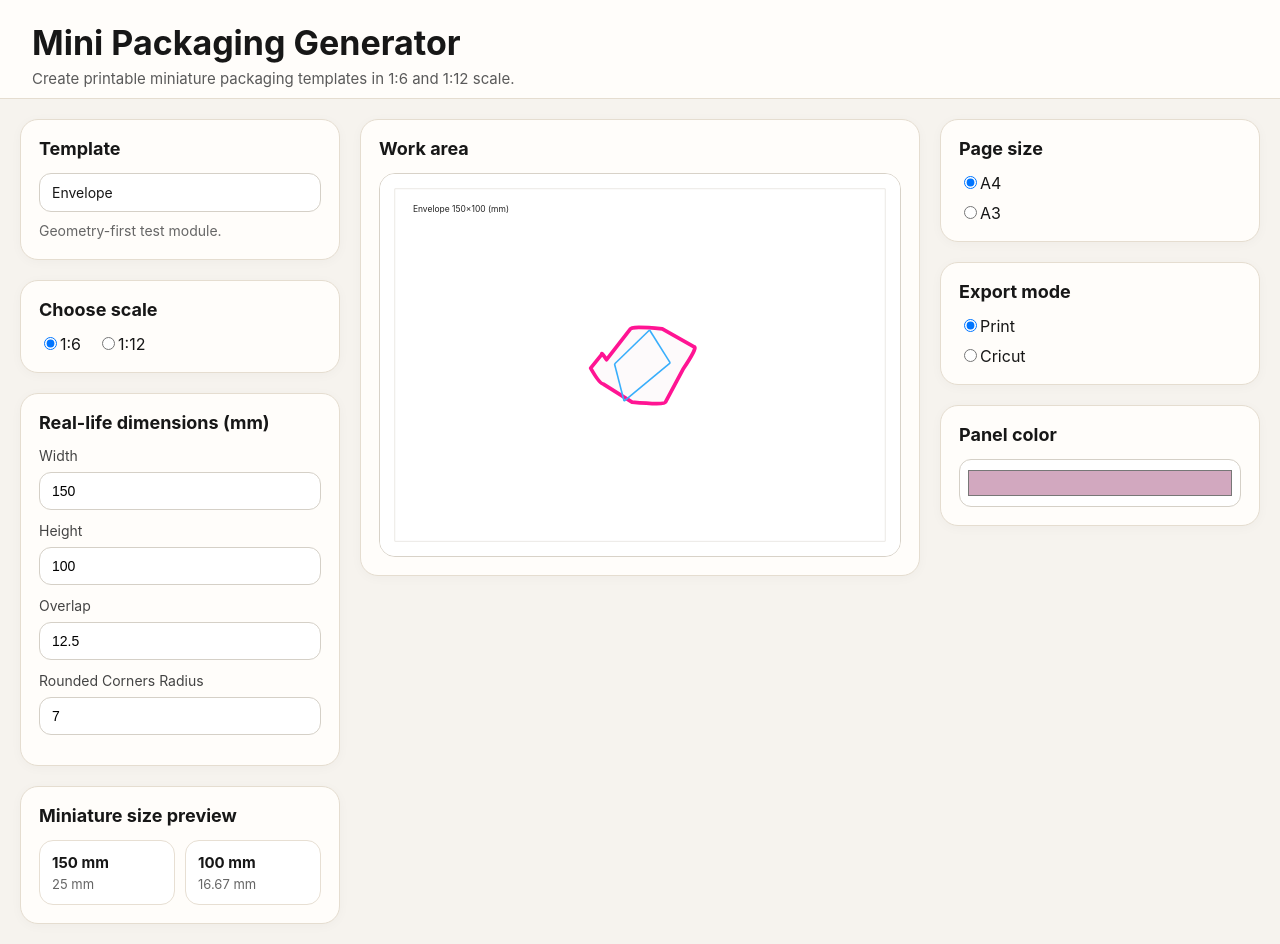
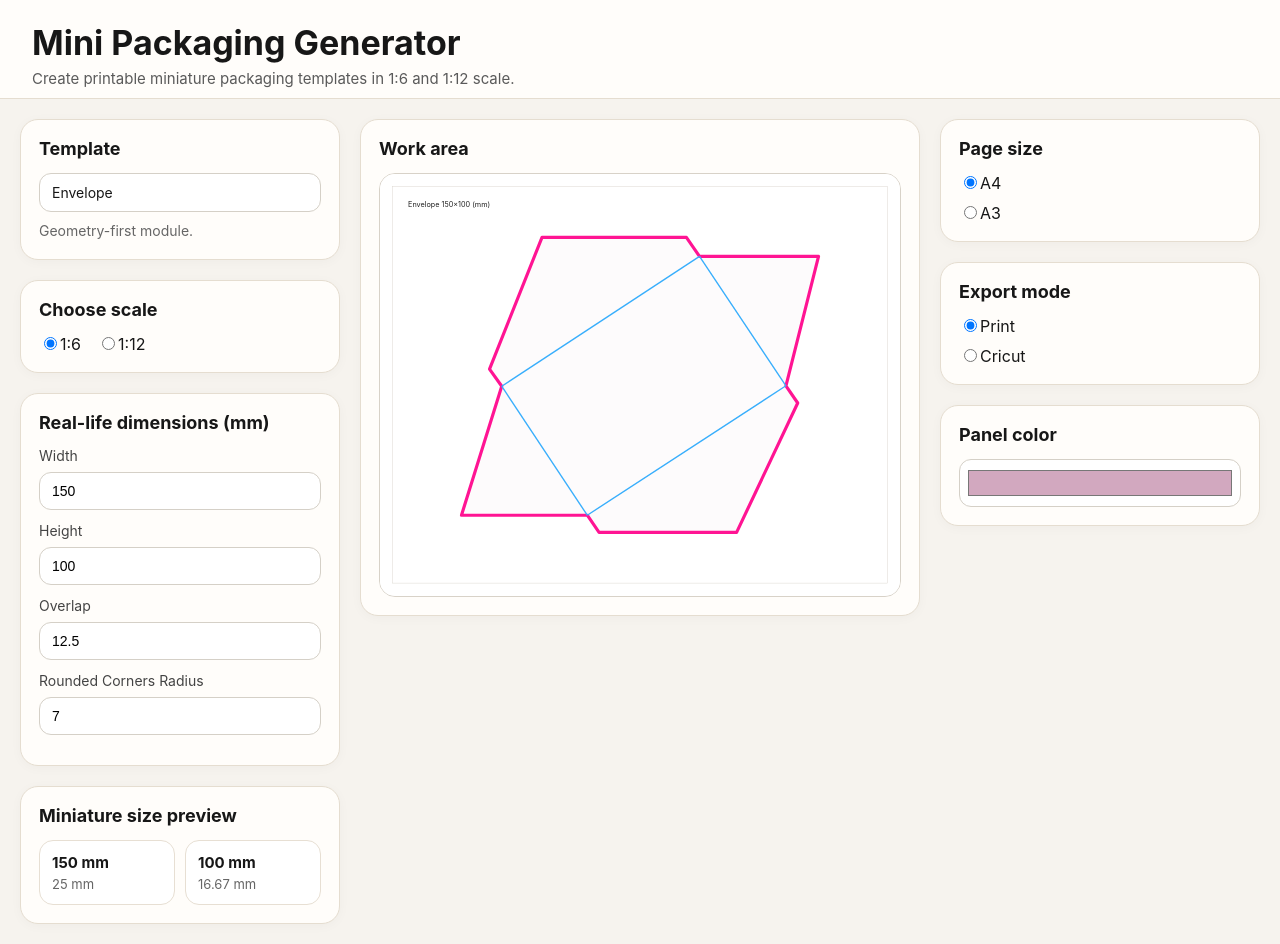
Before and after one commit to kspittrice/craftahub-mini-packaging-generator, a React (Vite) app: page / in a window 1280 px wide. Built offline with nearby package versions, Linux system fonts and the light colour scheme.

Commit message:
Update App.tsx

```diff
--- a/src/App.tsx
+++ b/src/App.tsx
@@ -3,6 +3,12 @@ import { useMemo, useState } from "react";
 type ScaleMode = "1:6" | "1:12";
 type PageSize = "A4" | "A3";
 type ExportMode = "print" | "cricut";
+
+type Pt = { x: number; y: number };
+
+function pt(x: number, y: number): Pt {
+  return { x, y };
+}
 
 function scaleDivisor(scale: ScaleMode) {
   return scale === "1:6" ? 6 : 12;
@@ -16,93 +22,120 @@ function clamp(value: number, min: number, max: number) {
   return Math.min(max, Math.max(min, value));
 }
 
-type Pt = { x: number; y: number };
-
-function pt(x: number, y: number): Pt {
-  return { x, y };
+function line(a: Pt, b: Pt) {
+  return `M ${a.x} ${a.y} L ${b.x} ${b.y}`;
 }
 
-function line(a: Pt, b: Pt) {
-  return `M ${a.x} ${a.y} L ${b.x} ${b.y}`;
+function polyline(points: Pt[]) {
+  return points.map((p, i) => `${i === 0 ? "M" : "L"} ${p.x} ${p.y}`).join(" ");
 }
 
 function EnvelopeGeometry({
   width,
   height,
   overlap,
-  radius,
   fill,
 }: {
   width: number;
   height: number;
   overlap: number;
-  radius: number;
   fill: string;
 }) {
-  const W = clamp(width, 100, 260);
-  const H = clamp(height, 70, 180);
-  const O = clamp(overlap, 6, W * 0.14);
-  const R = clamp(radius, 0, 18);
+  const W = clamp(width, 80, 260);
+  const H = clamp(height, 50, 180);
+  const O = clamp(overlap, 0, 30);
 
-  const pageW = 980;
-  const pageH = 720;
+  // Reference points taken from the user's provided 150x100 screenshot
+  // and then scaled to current width/height.
+  const refW = 150;
+  const refH = 100;
 
-  const cx = 505;
-  const cy = 360;
+  // Bounding box of the screenshot geometry
+  const minX = 231;
+  const minY = 279;
+  const maxX = 1020;
+  const maxY = 931;
 
-  const p1 = { x: cx - W * 0.52, y: cy - H * 0.10 };
-  const p2 = { x: cx - W * 0.22, y: cy - H * 0.68 };
-  const p3 = { x: cx + W * 0.18, y: cy - H * 0.68 };
-  const p4 = { x: cx + W * 0.58, y: cy - H * 0.34 };
-  const p5 = { x: cx + W * 0.44, y: cy + H * 0.08 };
-  const p6 = { x: cx + W * 0.22, y: cy + H * 0.70 };
-  const p7 = { x: cx - W * 0.20, y: cy + H * 0.70 };
-  const p8 = { x: cx - W * 0.56, y: cy + H * 0.36 };
-  const p9 = { x: cx - W * 0.72, y: cy + H * 0.06 };
-  const p10 = { x: cx - W * 0.58, y: cy - H * 0.20 };
+  const sx = W / refW;
+  const sy = H / refH;
 
-  const blueA = { x: cx - W * 0.42, y: cy - H * 0.02 };
-  const blueB = { x: cx + W * 0.02, y: cy - H * 0.66 };
-  const blueC = { x: cx + W * 0.28, y: cy - H * 0.04 };
-  const blueD = { x: cx - W * 0.30, y: cy + H * 0.68 };
+  const offsetX = 180;
+  const offsetY = 140;
 
-  const outerPath = `
-    M ${p1.x} ${p1.y}
-    L ${p2.x} ${p2.y}
-    Q ${p2.x + R * 0.2} ${p2.y - R * 0.8} ${p3.x} ${p3.y}
-    L ${p4.x} ${p4.y}
-    Q ${p4.x + R * 1.0} ${p4.y} ${p5.x} ${p5.y}
-    L ${p6.x} ${p6.y}
-    Q ${p6.x - R * 0.2} ${p6.y + R * 0.8} ${p7.x} ${p7.y}
-    L ${p8.x} ${p8.y}
-    Q ${p8.x - R * 1.0} ${p8.y} ${p9.x} ${p9.y}
-    L ${p10.x} ${p10.y}
-    Q ${p10.x - R * 0.2} ${p10.y - R * 0.8} ${p1.x} ${p1.y}
-  `;
+  function map(x: number, y: number): Pt {
+    return pt((x - minX) * sx + offsetX, (y - minY) * sy + offsetY);
+  }
+
+  // Outer contour, tuned from screenshot
+  const outer = [
+    map(231, 893),
+    map(320, 608),
+    map(293, 570),
+    map(409, 279),
+    map(728, 279),
+    map(757, 321),
+    map(1020, 321),
+    map(948, 607),
+    map(974, 645),
+    map(839, 931),
+    map(535, 931),
+    map(509, 893),
+  ];
+
+  // Inner blue fold-shape from screenshot
+  const innerLeft = map(320, 608);
+  const innerTop = map(757, 321);
+  const innerRight = map(948, 607);
+  const innerBottom = map(509, 893);
+
+  // Small overlap-dependent adjustment to mimic parameter effect
+  const overlapShift = (O - 12.5) * 3;
+  const adjustedTop = pt(innerTop.x - overlapShift, innerTop.y);
+  const adjustedBottom = pt(innerBottom.x + overlapShift * 0.5, innerBottom.y);
+
+  const viewW = (maxX - minX) * sx + 360;
+  const viewH = (maxY - minY) * sy + 280;
 
   return (
     <div className="geometry-card">
-      <svg viewBox={`0 0 ${pageW} ${pageH}`} className="geometry-svg" role="img">
-        <rect width={pageW} height={pageH} fill="#ffffff" />
-        <rect x="28" y="28" width={pageW - 56} height={pageH - 56} fill="none" stroke="#d9d4cc" />
+      <svg viewBox={`0 0 ${viewW} ${viewH}`} className="geometry-svg" role="img">
+        <rect width={viewW} height={viewH} fill="#ffffff" />
+        <rect
+          x="28"
+          y="28"
+          width={viewW - 56}
+          height={viewH - 56}
+          fill="none"
+          stroke="#d9d4cc"
+        />
+
         <text x="62" y="72" fontSize="16" fill="#222">
           Envelope {Math.round(width)}×{Math.round(height)} (mm)
         </text>
 
+        {/* soft editable zone tint */}
         <path
-          d={outerPath}
+          d={`${polyline([...outer, outer[0]])} Z`}
           fill={fill}
-          fillOpacity="0.06"
+          fillOpacity="0.05"
+          stroke="none"
+        />
+
+        {/* outer cut line */}
+        <path
+          d={`${polyline([...outer, outer[0]])} Z`}
+          fill="none"
           stroke="#ff1493"
           strokeWidth="7"
           strokeLinejoin="round"
           strokeLinecap="round"
         />
 
-        <path d={line(blueA, blueB)} fill="none" stroke="#38aefc" strokeWidth="3" />
-        <path d={line(blueB, blueC)} fill="none" stroke="#38aefc" strokeWidth="3" />
-        <path d={line(blueC, blueD)} fill="none" stroke="#38aefc" strokeWidth="3" />
-        <path d={line(blueD, blueA)} fill="none" stroke="#38aefc" strokeWidth="3" />
+        {/* fold lines */}
+        <path d={line(innerLeft, adjustedTop)} fill="none" stroke="#38aefc" strokeWidth="3" />
+        <path d={line(adjustedTop, innerRight)} fill="none" stroke="#38aefc" strokeWidth="3" />
+        <path d={line(innerRight, adjustedBottom)} fill="none" stroke="#38aefc" strokeWidth="3" />
+        <path d={line(adjustedBottom, innerLeft)} fill="none" stroke="#38aefc" strokeWidth="3" />
       </svg>
     </div>
   );
@@ -136,7 +169,7 @@ export default function App() {
           <section className="panel">
             <h2>Template</h2>
             <div className="static-template">Envelope</div>
-            <p className="muted">Geometry-first test module.</p>
+            <p className="muted">Geometry-first module.</p>
           </section>
 
           <section className="panel">
@@ -231,7 +264,6 @@ export default function App() {
               width={width}
               height={height}
               overlap={overlap}
-              radius={radius}
               fill={panelColor}
             />
           </section>
```
